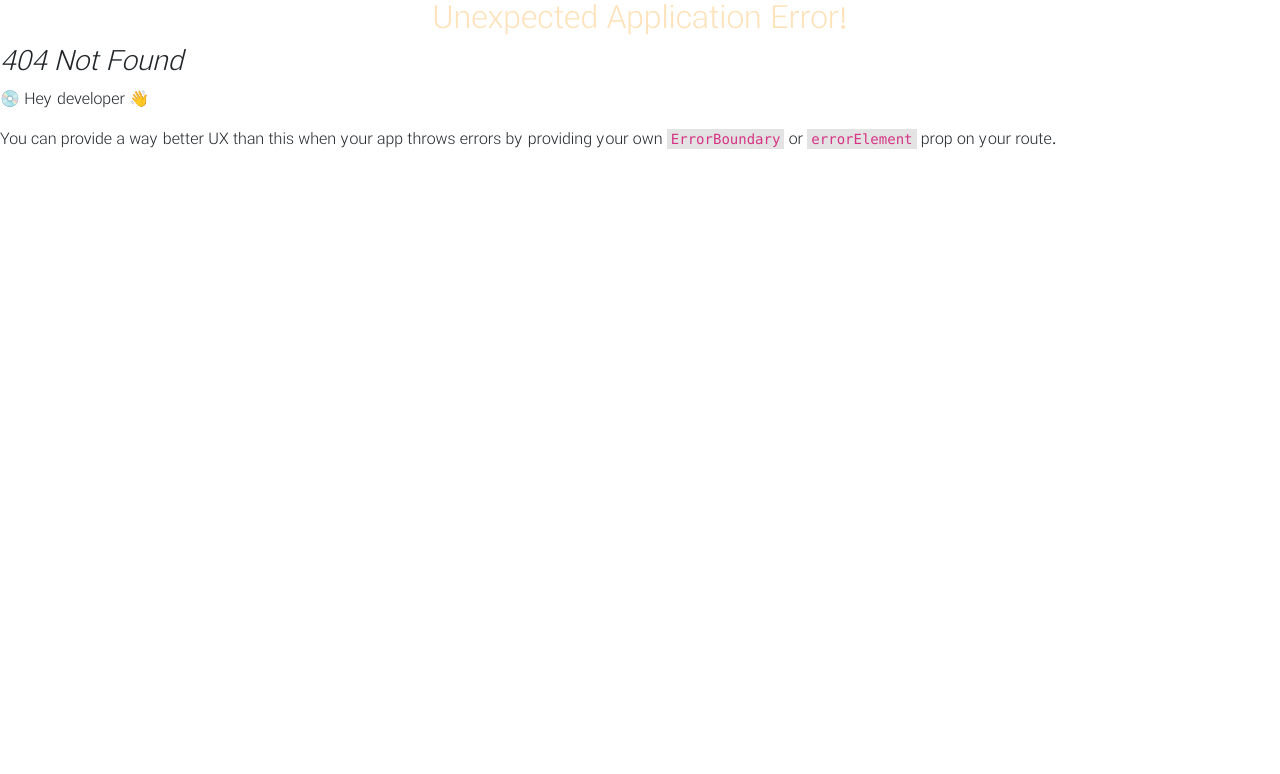
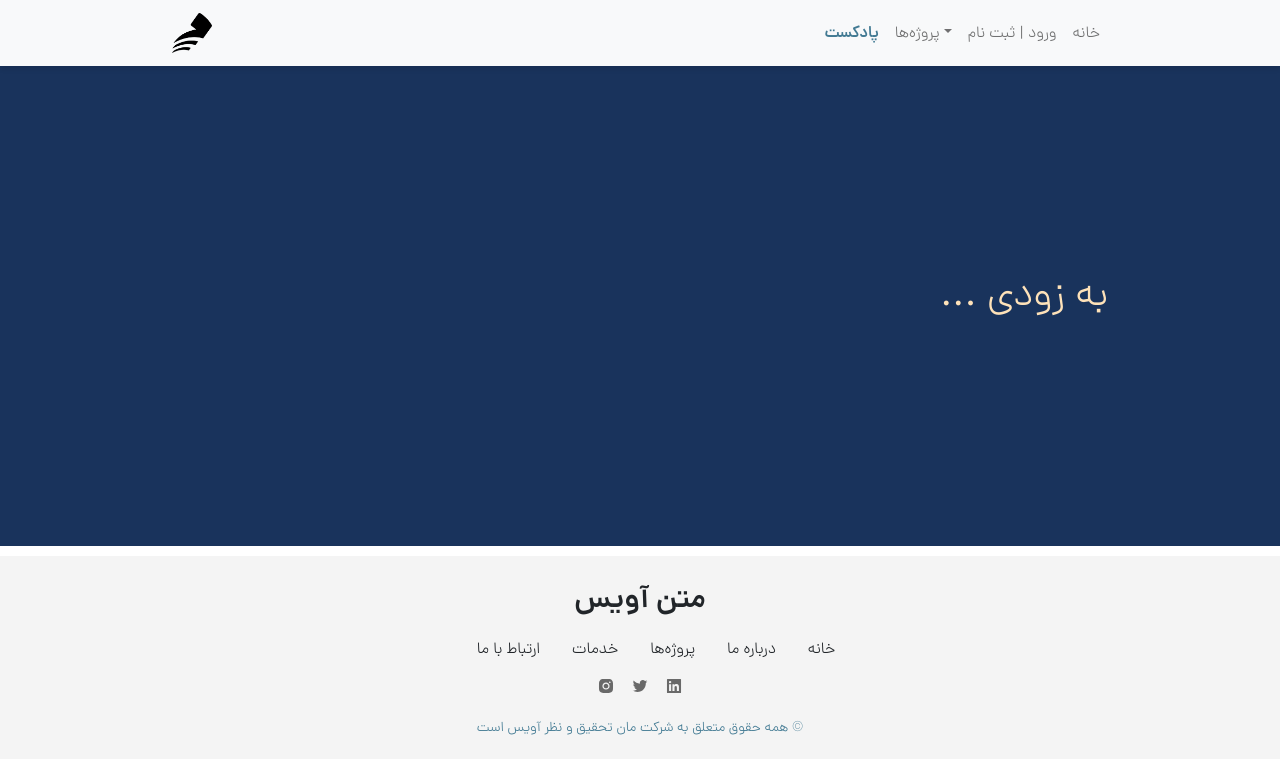
Before and after one commit to denashams/flashcard-fontend, a React (Create React App) app: page /coming-soon in a window 1280 px wide. Before the commit this address had no page. Shown: the top 774 px of the page. Built offline with nearby package versions, Linux system fonts and the light colour scheme.

Commit message:
Created coming soon page

```diff
--- a/src/App.jsx
+++ b/src/App.jsx
@@ -14,17 +14,21 @@ import Landing from "./pages/landing/Landing";
 import Login from "./pages/login/Login";
 import DarsafzaarHome from "./pages/projects/darsafzaar/darsafzaar-home/DarsafzaarHome";
 import DarsafzaarGuide from "./pages/projects/darsafzaar/darsafzaar-guide/DarsafzaarGuide";
+import ComingSoon from "./pages/coming-soon/ComingSoon";
 
 const router = createBrowserRouter(
   createRoutesFromElements(
     <Route element={<RootLayout />}>
       <Route path="/" element={<Landing />} />
       <Route path="login" element={<Login />} />
+      <Route path="coming-soon" element={<ComingSoon />} />
+
       <Route element={<DarsafzaarLayout />}>
         <Route path="darsafzaar-home" element={<DarsafzaarHome />} />
         <Route path="darsafzaar-guide" element={<DarsafzaarGuide />} />
         <Route path="darsafzaar-home" element={<DarsafzaarHome />} />
         <Route path="darsafzaar-home" element={<DarsafzaarHome />} />
+
       </Route>
     </Route>
   )
--- a/src/components/navbar/NavigationBar.jsx
+++ b/src/components/navbar/NavigationBar.jsx
@@ -20,7 +20,7 @@ export default function NavigationBar() {
         <Navbar.Toggle aria-controls="basic-navbar-nav" />
         <Navbar.Collapse id="basic-navbar-nav">
           <Nav className="ms-auto">
-            <Nav.Link as={NavLink} to="podcast">
+            <Nav.Link as={NavLink} to="coming-soon">
               پادکست
             </Nav.Link>
             <NavDropdown title="پروژه‌ها" id="basic-nav-dropdown">
@@ -33,21 +33,21 @@ export default function NavigationBar() {
               </NavDropdown.Item>
               <NavDropdown.Item
                 as={NavLink}
-                to="ontologies"
+                to="coming-soon"
                 className="d-flex justify-content-end"
               >
                 هستان‌شناسی‌ها
               </NavDropdown.Item>
               <NavDropdown.Item
                 as={NavLink}
-                to="syntopicon"
+                to="coming-soon"
                 className="d-flex justify-content-end"
               >
                 سینتوپیکون
               </NavDropdown.Item>
               <NavDropdown.Item
                 as={NavLink}
-                to="pirnia"
+                to="coming-soon"
                 className="d-flex justify-content-end"
               >
                 پیرنیا
--- /dev/null
+++ b/src/pages/coming-soon/ComingSoon.css
@@ -0,0 +1,12 @@
+
+
+.coming-soon {
+    margin: 10px 0;
+    background-color: var(--color-primary-dark);
+    padding: 220px 0;
+}
+h1 {
+    color: var(--color-peach);
+  direction: rtl;
+
+}
--- /dev/null
+++ b/src/pages/coming-soon/ComingSoon.jsx
@@ -0,0 +1,16 @@
+import React from 'react'
+import "./ComingSoon.css"
+
+export default function ComingSoon() {
+  return (
+    <div className=' coming-soon'>
+        <div className='container'>
+
+      <h1>به زودی ...</h1>
+
+        </div>
+
+
+    </div>
+  )
+}
```
